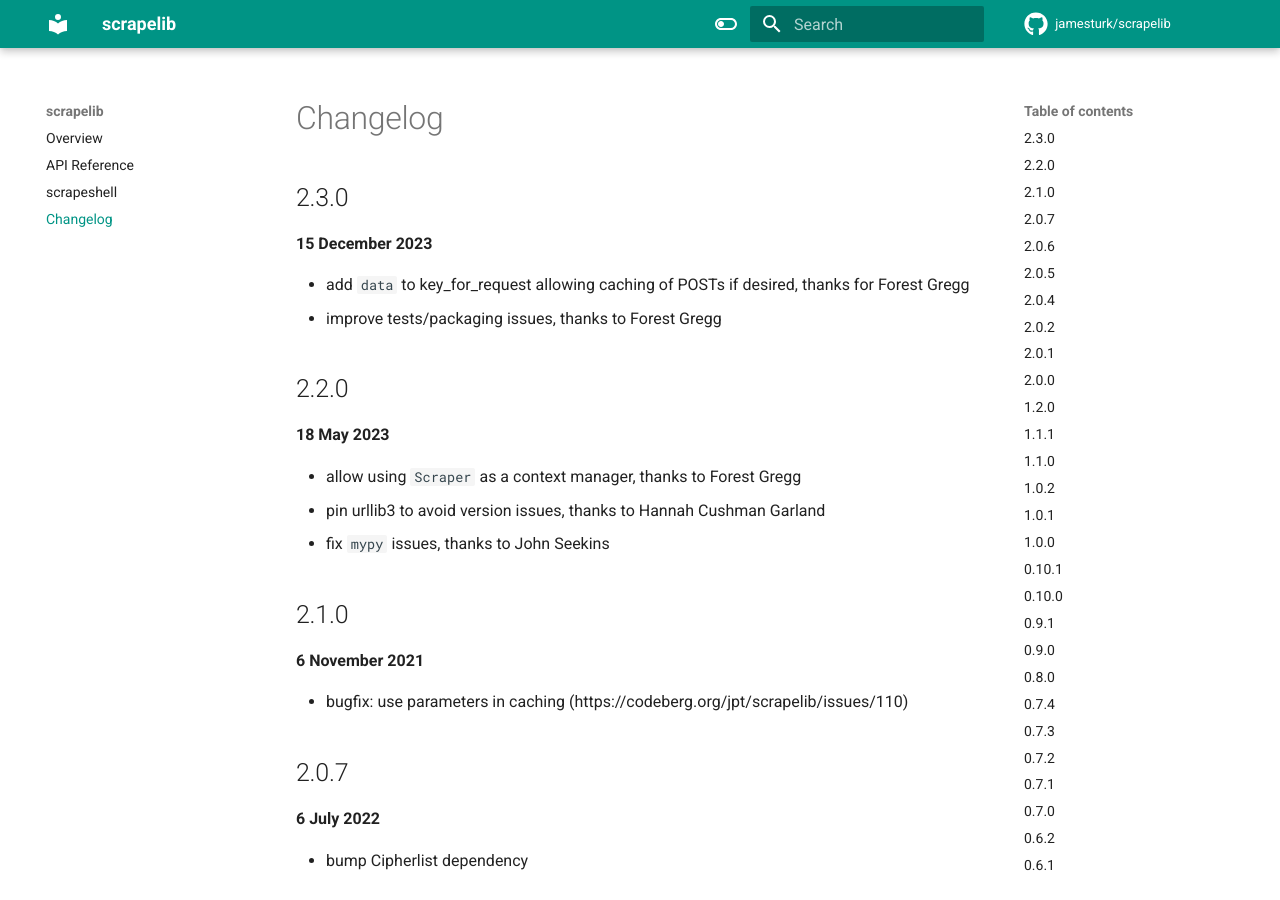
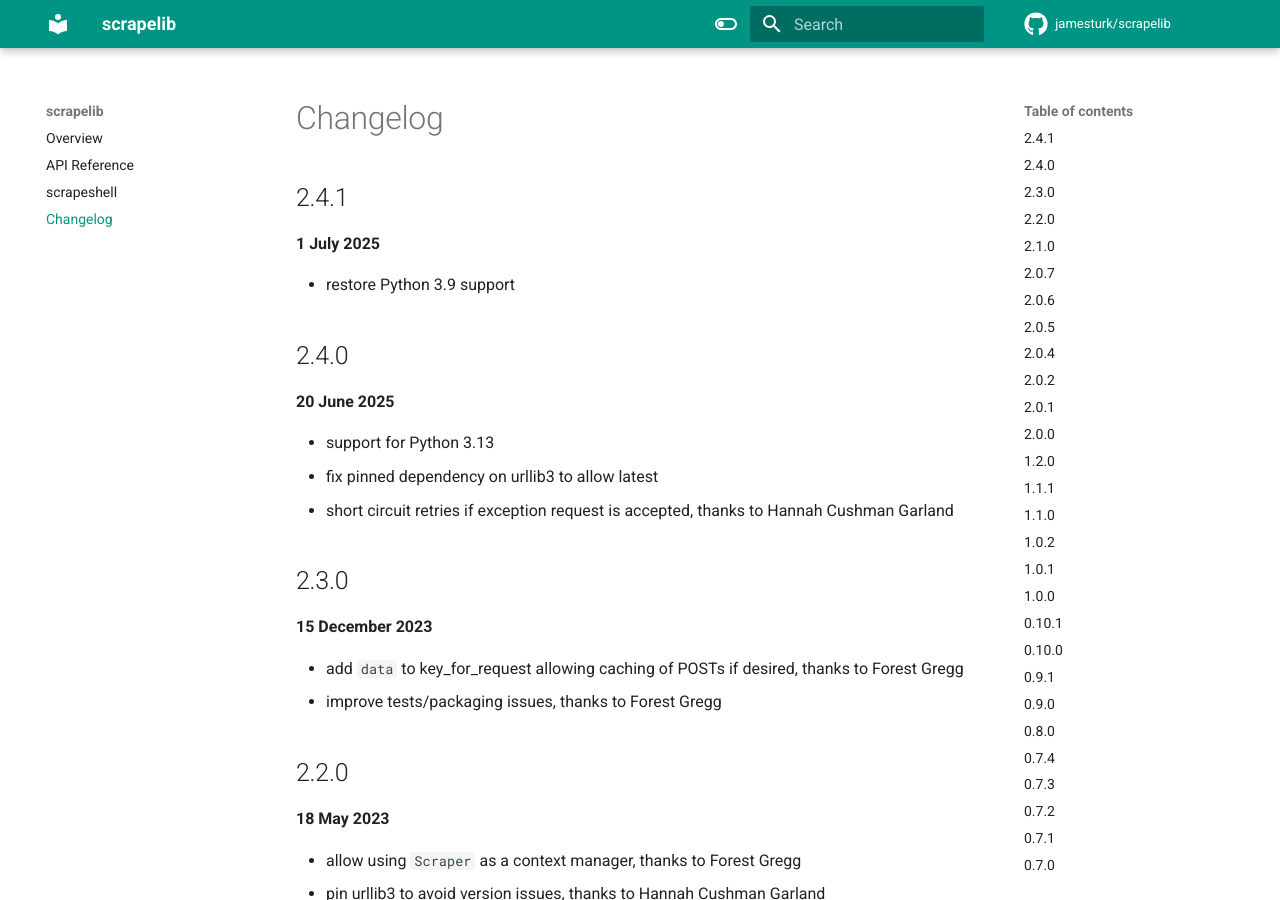
Before and after one commit to jamesturk/scrapelib, an MkDocs documentation site: the page built from docs/changelog.md, in a window 1280 px wide and 900 px high. Built offline with MkDocs 1.6.1 and Material for MkDocs 9.7.7, drawn with Linux system fonts in a browser that asks for light colours.

Commit message:
prepare 2.4.1

```diff
--- a/docs/changelog.md
+++ b/docs/changelog.md
@@ -1,10 +1,24 @@
 # Changelog
+
+## 2.4.1
+
+**1 July 2025**
+
+- restore Python 3.9 support
+
+## 2.4.0
+
+**20 June 2025**
+
+- support for Python 3.13
+- fix pinned dependency on urllib3 to allow latest
+- short circuit retries if exception request is accepted, thanks to Hannah Cushman Garland
 
 ## 2.3.0
 
 **15 December 2023**
 
-- add `data` to key_for_request allowing caching of POSTs if desired, thanks for Forest Gregg
+- add `data` to key_for_request allowing caching of POSTs if desired, thanks to Forest Gregg
 - improve tests/packaging issues, thanks to Forest Gregg
 
 ## 2.2.0
--- a/pyproject.toml
+++ b/pyproject.toml
@@ -1,6 +1,6 @@
 [project]
 name = "scrapelib"
-version = "2.4.0"
+version = "2.4.1"
 description = ""
 readme = "README.md"
 authors = [
```
